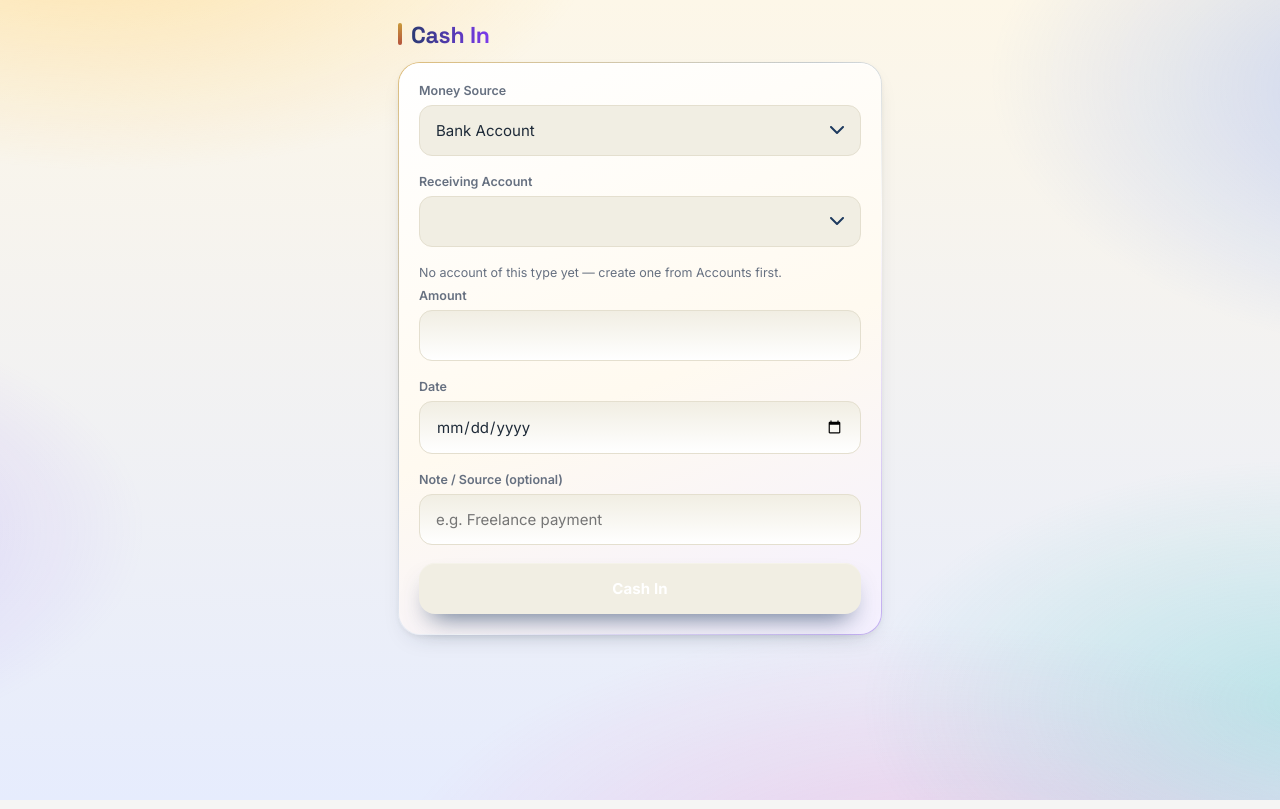
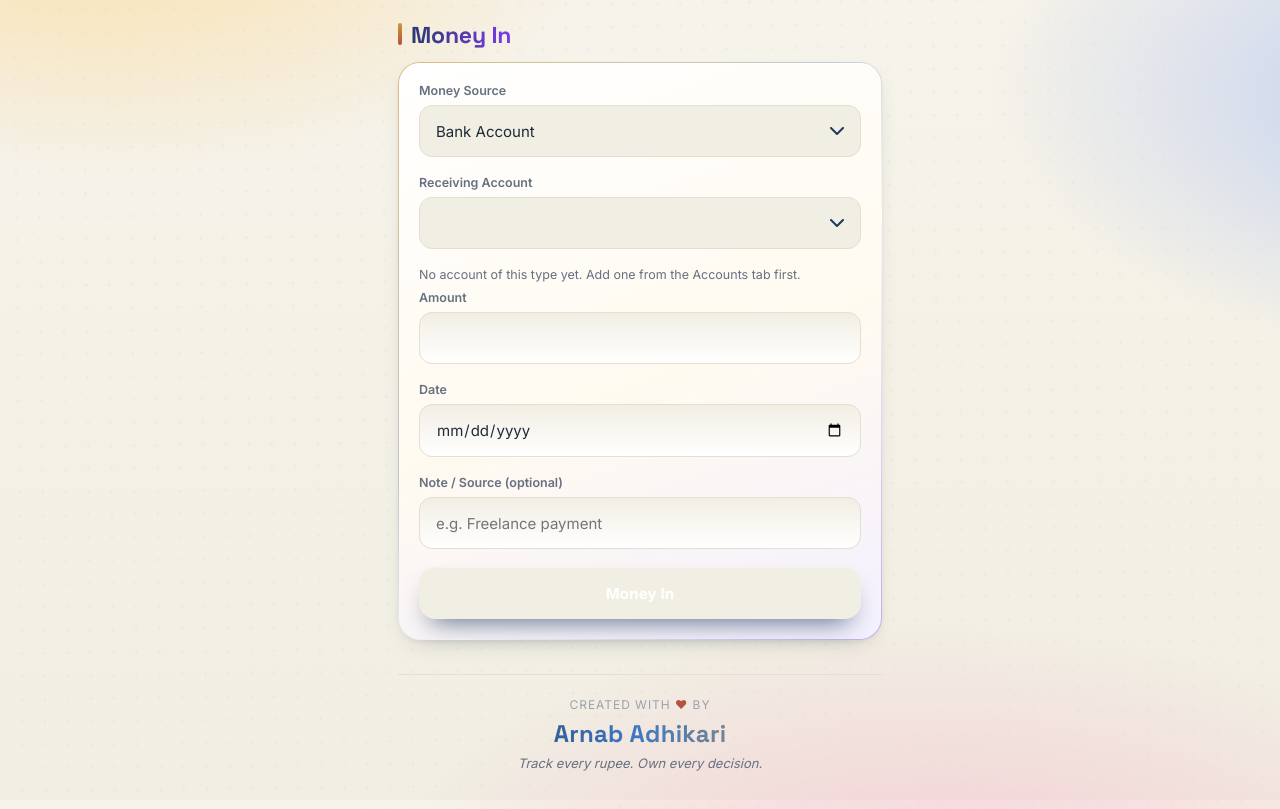
Before and after one commit to arnabadhikari777/my_money_maneger, a Flask app: template app/templates/add_money.html in a window 1280 px wide. Run offline with Flask 3, Linux system fonts and the light colour scheme; the template is opened without the code that fills it: values that come from a table or form of the project are taken from there, others are empty.

Commit message:
chash in change

```diff
--- a/app/__init__.py
+++ b/app/__init__.py
@@ -56,5 +56,15 @@ def create_app(config_class=Config):
 
     with app.app_context():
         db.create_all()
+        # Existing databases made before the "purpose" column existed: add it
+        # in place (keeps all old data). Safe to run on every start.
+        try:
+            from sqlalchemy import inspect, text
+            cols = [c["name"] for c in inspect(db.engine).get_columns("accounts")]
+            if "purpose" not in cols:
+                with db.engine.begin() as conn:
+                    conn.execute(text("ALTER TABLE accounts ADD COLUMN purpose VARCHAR(100)"))
+        except Exception as exc:  # never block app start-up
+            app.logger.warning("Could not add accounts.purpose column: %s", exc)
 
     return app
--- a/app/main/backup.py
+++ b/app/main/backup.py
@@ -40,7 +40,7 @@ def export_user_data(user: User, password: str) -> bytes:
         "user": {"username": user.username, "email": user.email},
         "accounts": [
             {"id": a.id, "name": a.name, "account_type": a.account_type, "last4": a.last4,
-             "balance": a.balance, "archived": a.archived,
+             "balance": a.balance, "archived": a.archived, "purpose": a.purpose,
              "cash_holdings": [{"denom": h.denom, "count": h.count} for h in a.cash_holdings]}
             for a in user.accounts
         ],
@@ -103,7 +103,8 @@ def import_user_data(user: User, password: str, blob: bytes):
 
     for a in data.get("accounts", []):
         acc = Account(user_id=user.id, name=a["name"], account_type=a["account_type"],
-                      last4=a.get("last4"), balance=Decimal(a["balance"]), archived=a.get("archived", False))
+                      last4=a.get("last4"), balance=Decimal(a["balance"]), archived=a.get("archived", False),
+                      purpose=a.get("purpose"))
         db.session.add(acc)
         db.session.flush()
         account_id_map[a["id"]] = acc.id
--- a/app/main/forms.py
+++ b/app/main/forms.py
@@ -6,7 +6,10 @@ from config import Config
 
 class AccountForm(FlaskForm):
     name = StringField("Account Name", validators=[DataRequired(), Length(max=80)])
-    account_type = SelectField("Type", choices=[(t, t) for t in Config.ACCOUNT_TYPES])
+    account_type = SelectField("Type", choices=[("Bank Account", "Bank Account"),
+                                                ("Cash", "Cash"),
+                                                ("Other", "Other")])
+    purpose = StringField("What is this account for? (Other)", validators=[Optional(), Length(max=100)])
     last4 = StringField("Last 4 digits (optional)", validators=[Optional(), Regexp(r"^\d{4}$", message="Enter exactly 4 digits.")])
     opening_balance = DecimalField("Opening Balance", validators=[InputRequired(), NumberRange(min=0)], default=0)
     submit = SubmitField("Save Account")
@@ -24,7 +27,7 @@ class AddMoneyForm(FlaskForm):
                                                        ("Other", "Other")],
                               default="Bank Account")
     other_reason = StringField("What is this money for? (Other)", validators=[Optional(), Length(max=100)])
-    submit = SubmitField("Cash In")
+    submit = SubmitField("Money In")
 
 
 class ExpenseForm(FlaskForm):
--- a/app/models.py
+++ b/app/models.py
@@ -37,6 +37,7 @@ class Account(db.Model):
     last4 = db.Column(db.String(4), nullable=True)  # never store full card/account numbers
     balance = db.Column(db.Numeric(12, 2), nullable=False, default=0)
     archived = db.Column(db.Boolean, default=False)
+    purpose = db.Column(db.String(100), nullable=True)  # only used for the "Other" account type
     created_at = db.Column(db.DateTime, default=datetime.utcnow)
 
     transactions = db.relationship("Transaction", backref="account", lazy=True)
--- a/app/static/css/style.css
+++ b/app/static/css/style.css
@@ -2332,3 +2332,121 @@ select:focus-visible {
 .app-update-btn {
   width: 100%;
 }
+
+/* ============================================================
+   UI/UX polish pass (added on top; nothing above was removed)
+   ============================================================ */
+
+/* calmer, richer background: soft gradient + faint dot grid */
+html {
+    background:
+        linear-gradient(180deg, var(--bg) 0%, var(--surface-2) 100%) fixed;
+}
+body::after {
+    content: "";
+    position: fixed;
+    inset: 0;
+    z-index: -1;
+    pointer-events: none;
+    background-image: radial-gradient(var(--hairline) 1px, transparent 1.2px);
+    background-size: 22px 22px;
+    opacity: 0.45;
+}
+
+/* greeting: long names no longer crowd the screen */
+.greeting {
+    font-size: 24px;
+    line-height: 1.2;
+    overflow-wrap: anywhere;
+}
+
+/* long titles / notes wrap cleanly instead of pushing the amount */
+.li-title,
+.li-sub {
+    overflow-wrap: anywhere;
+}
+.list-item .amount {
+    flex-shrink: 0;
+}
+
+/* form fields: steady (no jumping on focus), comfortable tap height */
+input:not([type="checkbox"]):not([type="radio"]):not([type="submit"]):focus,
+select:focus,
+textarea:focus {
+    transform: none;
+}
+input:not([type="checkbox"]):not([type="radio"]),
+select {
+    min-height: 52px;
+}
+input[type="date"] {
+    -webkit-appearance: none;
+    appearance: none;
+    text-align: left;
+}
+select option:disabled {
+    color: var(--text-faint);
+}
+
+/* buttons: equal height, centered text, clear keyboard focus */
+.quick-actions a {
+    display: flex;
+    align-items: center;
+    justify-content: center;
+    min-height: 56px;
+}
+.btn,
+.quick-actions a,
+.bottom-nav a {
+    -webkit-user-select: none;
+    user-select: none;
+}
+.quick-actions a:focus-visible,
+.bottom-nav a:focus-visible {
+    outline: 3px solid var(--navy-dim);
+    outline-offset: 2px;
+}
+.denom-controls button {
+    min-width: 42px;
+    min-height: 42px;
+}
+
+/* flash messages: easier to read */
+.flash {
+    line-height: 1.4;
+}
+
+/* creator credit at the bottom of every page */
+.site-credit {
+    margin: 34px 0 6px;
+    padding: 22px 16px 8px;
+    text-align: center;
+    border-top: 1px solid var(--hairline);
+}
+.credit-line {
+    font-size: 12px;
+    letter-spacing: 0.08em;
+    text-transform: uppercase;
+    color: var(--text-faint);
+}
+.credit-heart {
+    color: var(--rust);
+}
+.credit-name {
+    margin-top: 6px;
+    font-family: "Space Grotesk", sans-serif;
+    font-size: 24px;
+    font-weight: 700;
+    letter-spacing: 0.01em;
+    background: linear-gradient(90deg, var(--ink), #3f78c2, var(--gold));
+    -webkit-background-clip: text;
+    background-clip: text;
+    -webkit-text-fill-color: transparent;
+    color: transparent;
+}
+.credit-tagline {
+    margin-top: 6px;
+    font-size: 13px;
+    font-style: italic;
+    color: var(--text-dim);
+}
--- a/app/static/sw.js
+++ b/app/static/sw.js
@@ -8,7 +8,7 @@
 // latest page/CSS/JS straight from the server (so updates show up right
 // away), and the cache is only used when the network fails.
 
-const CACHE_NAME = "mymoneytracker-cache-v3";
+const CACHE_NAME = "mymoneytracker-cache-v4";
 
 self.addEventListener("install", (event) => {
   event.waitUntil(
--- a/app/static/version.json
+++ b/app/static/version.json
@@ -1,4 +1,4 @@
 {
-  "version": "2026.09.30.1",
+  "version": "2026.10.07.1",
   "message": "A new version of My Money Tracker is ready."
 }
--- a/app/templates/accounts/detail.html
+++ b/app/templates/accounts/detail.html
@@ -1,7 +1,7 @@
 {% extends "base.html" %}
 {% block content %}
 <div class="card card-hero">
-  <div class="hero-label">{{ account.display_name() }} · {{ account.account_type }}</div>
+  <div class="hero-label">{{ account.display_name() }} · {{ account.account_type }}{% if account.purpose %} · {{ account.purpose }}{% endif %}</div>
   <div class="hero-amount">{{ account.balance | inr }}</div>
 </div>
 <div class="quick-actions">
--- a/app/templates/accounts/list.html
+++ b/app/templates/accounts/list.html
@@ -12,7 +12,7 @@
 <a href="{{ url_for('main.account_detail', account_id=a.id) }}" class="card account-card">
   <div>
     <div class="acc-name">{{ a.display_name() }}</div>
-    <div class="acc-type">{{ a.account_type }}</div>
+    <div class="acc-type">{{ a.account_type }}{% if a.purpose %} · {{ a.purpose }}{% endif %}</div>
   </div>
   <div class="acc-balance">{{ a.balance | inr }}</div>
 </a>
--- a/app/templates/add_money.html
+++ b/app/templates/add_money.html
@@ -1,7 +1,7 @@
 {% extends "base.html" %}
 {% from "_form_errors.html" import show_errors %}
 {% block content %}
-<div class="section-title" style="margin-top:0;"><span>{{ 'Edit' if editing else 'Cash In' }}</span></div>
+<div class="section-title" style="margin-top:0;"><span>{{ 'Edit' if editing else 'Money In' }}</span></div>
 <form method="POST" class="card" id="money-form">
   {{ form.hidden_tag() }}
   {{ show_errors(form) }}
@@ -11,7 +11,7 @@
   </div>
 
   <div class="field">{{ form.account_id.label }}{{ form.account_id(onchange="toggleAddMoneyUI()") }}</div>
-  <div class="li-sub" id="no-account-hint" style="display:none;margin-bottom:8px;">No account of this type yet — create one from Accounts first.</div>
+  <div class="li-sub" id="no-account-hint" style="display:none;margin-bottom:8px;">No account of this type yet. Add one from the Accounts tab first.</div>
 
   <div class="field" id="amount-field-wrapper">
     {{ form.amount.label }}
--- a/app/templates/base.html
+++ b/app/templates/base.html
@@ -30,6 +30,11 @@
     {% endif %}
   {% endwith %}
   {% block content %}{% endblock %}
+  <footer class="site-credit">
+    <div class="credit-line">Created with <span class="credit-heart">♥</span> by</div>
+    <div class="credit-name">Arnab Adhikari</div>
+    <div class="credit-tagline">Track every rupee. Own every decision.</div>
+  </footer>
 </main>
 
 {% if current_user.is_authenticated %}
--- a/app/templates/dashboard.html
+++ b/app/templates/dashboard.html
@@ -23,7 +23,7 @@
 </div>
 
 <div class="quick-actions">
-  <a href="{{ url_for('main.add_money') }}">➕ Cash in</a>
+  <a href="{{ url_for('main.add_money') }}">➕ Money in</a>
   <a href="{{ url_for('main.add_expense') }}" class="primary">💸 Add expense</a>
 </div>
 
```
Also changed, not shown: app/main/routes.py (+8 -2 lines), app/templates/accounts/form.html (+8 -1 lines).
